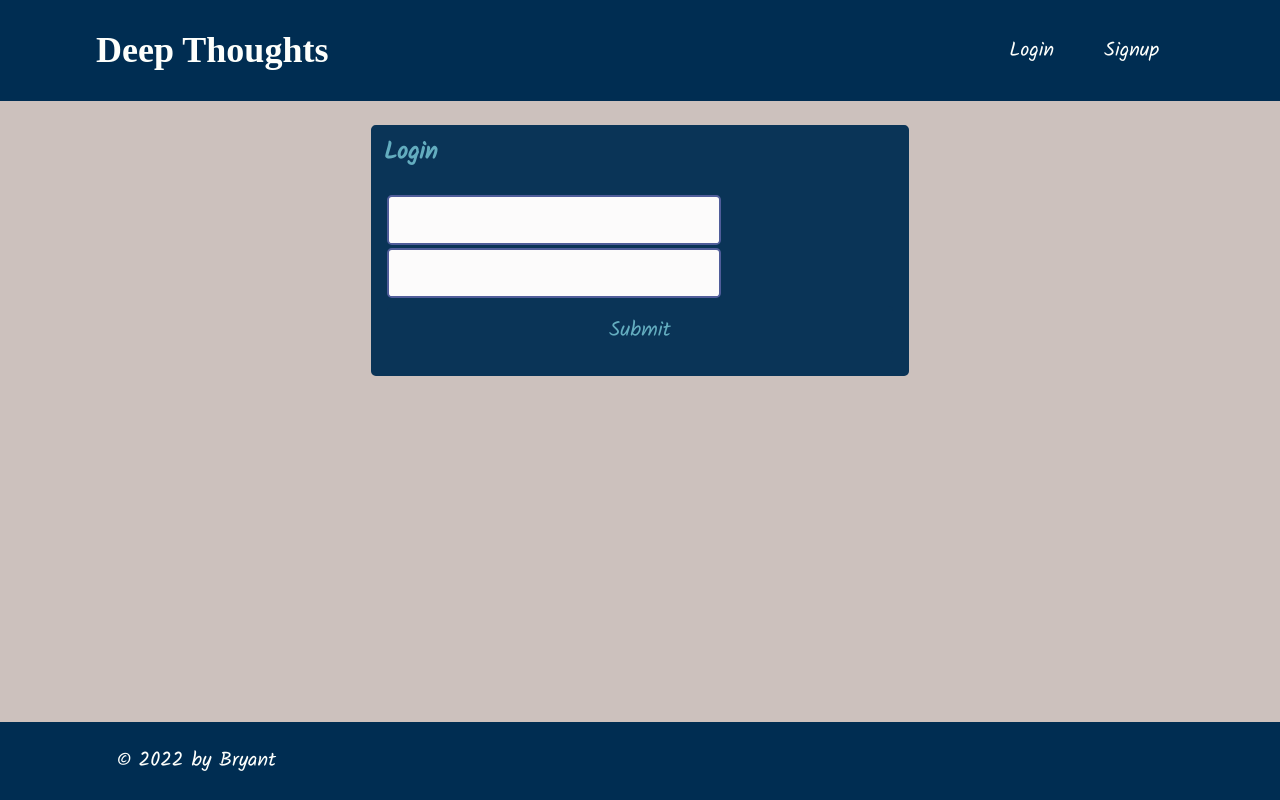
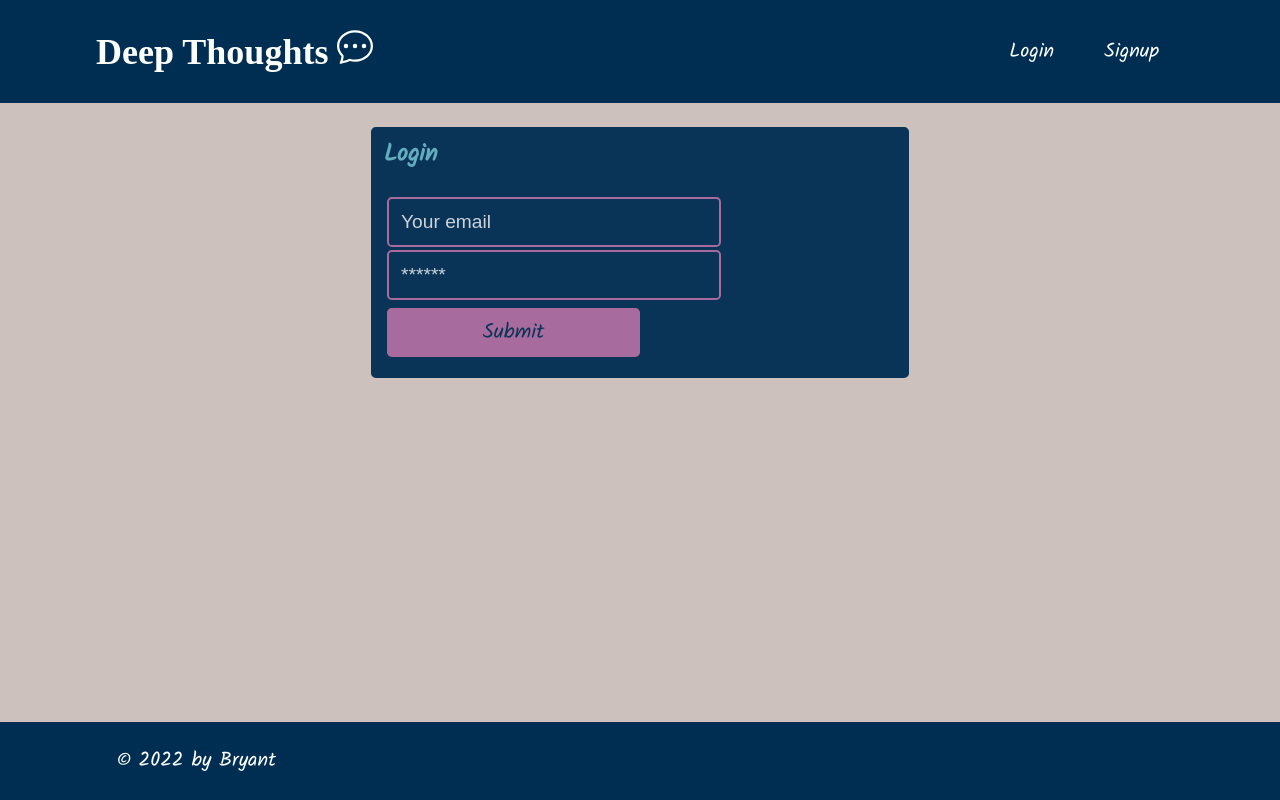
Before and after one commit to brt9029/deep-thoughts, a React (Create React App) app in the folder client/: page /login in a window 1280 px wide. Built offline with nearby package versions, Linux system fonts and the light colour scheme; a web font is replaced by a local one.

Commit message:
added react-icons

```diff
--- a/client/package.json
+++ b/client/package.json
@@ -12,6 +12,7 @@
     "jwt-decode": "^3.1.2",
     "react": "^17.0.2",
     "react-dom": "^17.0.2",
+    "react-icons": "^4.6.0",
     "react-router-dom": "^6.4.2",
     "react-scripts": "5.0.1",
     "web-vitals": "^2.1.4"
--- a/client/src/components/Header/index.js
+++ b/client/src/components/Header/index.js
@@ -1,5 +1,6 @@
 import React from 'react';
 import { Link } from 'react-router-dom';
+import { BsChatDots } from 'react-icons/bs';
 
 import Auth from '../../utils/auth';
 
@@ -14,10 +15,10 @@ const Header = () => {
     <header className="bg-secondary mb-4 py-2 flex-row align-center">
       <div className="container flex-row justify-space-between-lg justify-center align-center">
         <Link to='/'>
-          <h1 className='header-text'>Deep Thoughts</h1>
+          <h1 className='header-text text-light'>Deep Thoughts <BsChatDots /></h1>
         </Link>
 
-        <nav className='text-center'>
+        <nav className='text-center text-light'>
           {Auth.loggedIn() ? (
             <>
               <Link to='/profile'>Me</Link>
--- a/client/src/components/ThoughtList/index.js
+++ b/client/src/components/ThoughtList/index.js
@@ -1,5 +1,6 @@
 import React from 'react';
 import { Link } from 'react-router-dom';
+import { MdOutlineEmojiFoodBeverage } from 'react-icons/md';
 
 const ThoughtList = ({ thoughts, title }) => {
     if (!thoughts.length) {
@@ -14,7 +15,7 @@ const ThoughtList = ({ thoughts, title }) => {
                 <div key={thought._id} className='card mb-3'>
                     <p className='card-header'>
                         <Link to={`/profile/${thought.username}`} style={{ fontWeight: 700 }} className='text-light'>
-                            {thought.username}
+                        <MdOutlineEmojiFoodBeverage className='text-yellow' /> {thought.username}
                         </Link>{' '}
                         thought on {thought.createdAt}
                     </p>
--- a/client/src/index.css
+++ b/client/src/index.css
@@ -143,11 +143,56 @@ nav a:hover {
   background-color: var(--blue-green);
 }
 
+.btn-submit {
+  font-family: 'Kalam', cursive;
+  font-size: 1.3rem;
+  text-decoration: none;
+  padding: 0.5rem 1.2rem;
+  margin: 5px 0;
+  border-radius: var(--border-radius);
+  border: none;
+  color: var(--dark-background);
+  outline: none;
+  background-color: var(--berry);
+  transition: all 0.5s;
+  max-width: 50%;
+}
+
+.btn-submit:hover {
+  color: var(--solid-pink);
+  background-color: var(--blue-green);
+}
+
 .btn-inline {
   display: inline;
 }
 
 /* CARDS */
+.login-card {
+  margin: 0 0 20px 0;
+  border: 3px solid var(--dark-background);
+  border-radius: var(--border-radius);
+  background: var(--dark-background);
+  color: var(--berry);
+  opacity: 0.95;
+}
+
+.login-header {
+  font-family: 'Kalam', cursive;
+  color: var(--blue-green);
+  margin: 0;
+  background-color: var(--dark-background);
+  padding: 0.625rem;
+  border-radius: calc(0.18rem - 1px) calc(0.18rem - 1px) 0 0;
+}
+
+.login-body {
+  background-color: var(--dark-background);
+  color: var(--berry);
+  padding: 2.5%;
+  font-size: 1.4rem;
+}
+
 .card {
   margin: 0 0 20px 0;
   border: 3px solid var(--dark-background);
@@ -194,13 +239,16 @@ nav a:hover {
   padding: 0.75rem;
   margin: 0.2rem 0;
   font-size: 1.2rem;
-  border: 2px solid var(--liberty);
+  border: 2px solid var(--berry);
   border-radius: var(--border-radius);
+  background-color: var(--dark-background);
+  color: var(--light);
 }
 
 .form-input:focus {
   outline: none !important;
   border-color: var(--solid-pink);
+  color: var(--light);
 }
 
 ::placeholder {
@@ -808,6 +856,10 @@ nav a:hover {
   color: var(--error);
 }
 
+.text-yellow {
+  color: var(--primary);
+}
+
 /* BACKGROUND UTILS */
 .bg-primary {
   background-color: var(--primary);
--- a/client/src/pages/Login.js
+++ b/client/src/pages/Login.js
@@ -37,9 +37,9 @@ const Login = (props) => {
   return (
     <main className='flex-row justify-center mb-4'>
       <div className='col-12 col-md-6'>
-        <div className='card'>
-          <h4 className='card-header'>Login</h4>
-          <div className='card-body'>
+        <div className='login-card'>
+          <h4 className='login-header'>Login</h4>
+          <div className='login-body'>
             <form onSubmit={handleFormSubmit}>
               <input
                 className='form-input'
@@ -59,7 +59,7 @@ const Login = (props) => {
                 value={formState.password}
                 onChange={handleChange}
               />
-              <button className='btn d-block w-100' type='submit'>
+              <button className='btn-submit d-block w-100' type='submit'>
                 Submit
               </button>
             </form>
--- a/client/src/pages/SingleThought.js
+++ b/client/src/pages/SingleThought.js
@@ -1,6 +1,7 @@
 import React from 'react';
 import { useParams } from 'react-router-dom';
 import { useQuery } from '@apollo/client';
+import { MdOutlineEmojiFoodBeverage } from 'react-icons/md';
 
 import Auth from '../utils/auth';
 import { QUERY_THOUGHT } from '../utils/queries';
@@ -24,7 +25,7 @@ const SingleThought = props => {
       <div className="card mb-3">
         <p className="card-header">
           <span style={{ fontWeight: 700 }} className="text-light">
-            {thought.username}
+            <MdOutlineEmojiFoodBeverage /> {thought.username}
           </span>{' '}
           thought on {thought.createdAt}
         </p>
```
Also changed, not shown: 1 other file (tests, documents, lock files or other folders).
